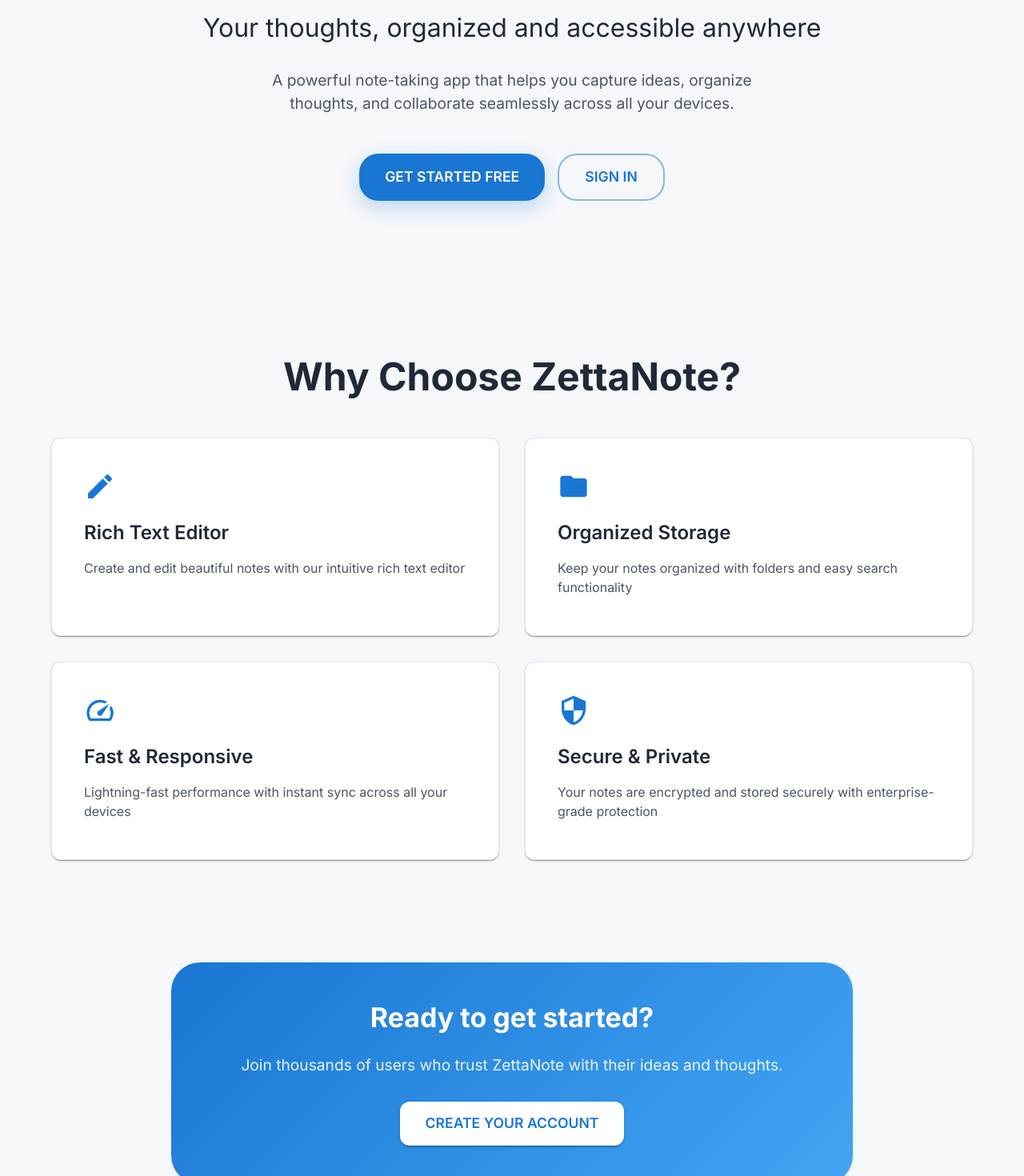
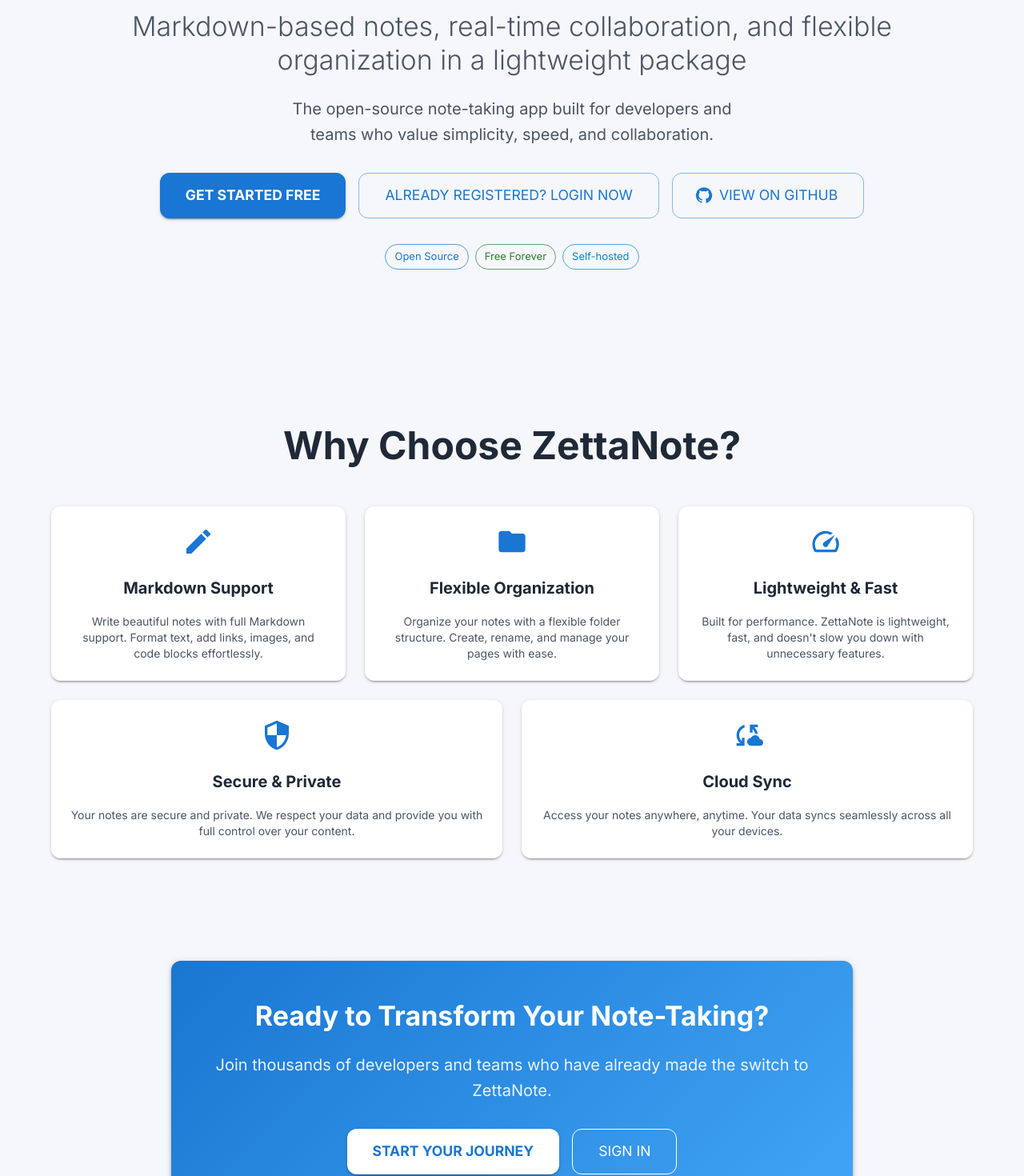
Before and after one commit to uniquepersun/ZettaNote, a React (Create React App) app in the folder frontend/: page / in a window 1280 px wide. Shown: the part 180-1650 px from the top of the page at 80% size. Built offline with nearby package versions, Linux system fonts and the light colour scheme.

Commit message:
feat: landing page enhancement

```diff
--- a/frontend/src/components/ui/RichMarkdownEditor.jsx
+++ b/frontend/src/components/ui/RichMarkdownEditor.jsx
@@ -180,6 +180,9 @@
                 case 'Enter':
                     e.preventDefault();
                     setIsPreviewMode(!isPreviewMode);
+                    break;
+                default:
+                    // No action for other keys
                     break;
             }
         }
--- a/frontend/src/pages/landingpage.jsx
+++ b/frontend/src/pages/landingpage.jsx
@@ -1,4 +1,5 @@
-import React, { useEffect, useState } from "react";
+// src/pages/Landing.jsx
+import React, { useEffect, useState } from 'react';
 import {
   Container,
   Typography,
@@ -12,126 +13,184 @@
   Slide,
   Zoom,
   Grow,
-    useTheme
-} from "@mui/material";
+} from '@mui/material';
 import {
   Edit as EditIcon,
   Folder as FolderIcon,
   Speed as SpeedIcon,
   Security as SecurityIcon,
   CloudSync as CloudIcon,
-    GitHub as GitHubIcon
-} from "@mui/icons-material";
-import { useNavigate } from "react-router-dom";
-import Navbar from "../components/ui/Navbar";
+  GitHub as GitHubIcon,
+  Dashboard as DashboardIcon,
+} from '@mui/icons-material';
+import { useNavigate } from 'react-router-dom';
+import Navbar from '../components/ui/Navbar';
+import { useAuth } from '../utils/auth';
 
-export default function Landingpage() {
+export default function Landing() {
   const navigate = useNavigate();
-    const theme = useTheme();
+  const { isAuthenticated, user } = useAuth();
   const [isVisible, setIsVisible] = useState(false);
-    const [isAuthenticated, setIsAuthenticated] = useState(false);
+  const [featureVisible, setFeatureVisible] = useState(false);
+  const [testimonialVisible, setTestimonialVisible] = useState(false);
 
   useEffect(() => {
-        setIsVisible(true);
-        // Check if user is logged in
-        const token = localStorage.getItem("token");
-        setIsAuthenticated(!!token);
+    // Hero section animation
+    const timer1 = setTimeout(() => setIsVisible(true), 300);
+
+    // Features section animation
+    const timer2 = setTimeout(() => setFeatureVisible(true), 800);
+
+    // Testimonials section animation
+    const timer3 = setTimeout(() => setTestimonialVisible(true), 1200);
+
+    return () => {
+      clearTimeout(timer1);
+      clearTimeout(timer2);
+      clearTimeout(timer3);
+    };
   }, []);
 
   const features = [
     {
-            icon: <EditIcon sx={{ fontSize: 40, color: theme.palette.primary.main }} />,
-            title: 'Rich Text Editor',
-            description: 'Create and edit beautiful notes with our intuitive rich text editor'
+      icon: <EditIcon sx={{ fontSize: 40, color: 'primary.main' }} />,
+      title: 'Markdown Support',
+      description:
+        'Write beautiful notes with full Markdown support. Format text, add links, images, and code blocks effortlessly.',
     },
     {
-            icon: <FolderIcon sx={{ fontSize: 40, color: theme.palette.primary.main }} />,
-            title: 'Organized Storage',
-            description: 'Keep your notes organized with folders and easy search functionality'
+      icon: <FolderIcon sx={{ fontSize: 40, color: 'primary.main' }} />,
+      title: 'Flexible Organization',
+      description:
+        'Organize your notes with a flexible folder structure. Create, rename, and manage your pages with ease.',
     },
     {
-            icon: <SpeedIcon sx={{ fontSize: 40, color: theme.palette.primary.main }} />,
-            title: 'Fast & Responsive',
-            description: 'Lightning-fast performance with instant sync across all your devices'
+      icon: <SpeedIcon sx={{ fontSize: 40, color: 'primary.main' }} />,
+      title: 'Lightweight & Fast',
+      description:
+        "Built for performance. ZettaNote is lightweight, fast, and doesn't slow you down with unnecessary features.",
     },
     {
-            icon: <SecurityIcon sx={{ fontSize: 40, color: theme.palette.primary.main }} />,
+      icon: <SecurityIcon sx={{ fontSize: 40, color: 'primary.main' }} />,
       title: 'Secure & Private',
-            description: 'Your notes are encrypted and stored securely with enterprise-grade protection'
-        }
+      description:
+        'Your notes are secure and private. We respect your data and provide you with full control over your content.',
+    },
+    {
+      icon: <CloudIcon sx={{ fontSize: 40, color: 'primary.main' }} />,
+      title: 'Cloud Sync',
+      description:
+        'Access your notes anywhere, anytime. Your data syncs seamlessly across all your devices.',
+    },
   ];
 
   return (
-        <Box sx={{ minHeight: '100vh', bgcolor: theme.palette.background.default }}>
+    <Box sx={{ minHeight: '100vh', bgcolor: 'background.default' }}>
+      {/* Navbar */}
       <Navbar />
-
       {/* Hero Section */}
       <Container maxWidth="lg" sx={{ pt: 12, pb: 8 }}>
-                <Fade in={isVisible} timeout={1000}>
         <Box sx={{ textAlign: 'center', mb: 8 }}>
+          <Box>
             <Typography
-                            variant="h1"
+              variant="h2"
+              component="h1"
               sx={{
-                                fontSize: { xs: '2.5rem', md: '4rem' },
-                                fontWeight: 800,
+                fontWeight: 'bold',
                 mb: 3,
-                                background: `linear-gradient(45deg, ${theme.palette.primary.main}, ${theme.palette.primary.light})`,
+                background: 'linear-gradient(45deg, #1976d2, #42a5f5)',
                 backgroundClip: 'text',
                 WebkitBackgroundClip: 'text',
-                                WebkitTextFillColor: 'transparent'
+                WebkitTextFillColor: 'transparent',
               }}
             >
               ZettaNote
             </Typography>
+          </Box>
+
+          <Slide direction="up" in={isVisible} timeout={800} style={{ transitionDelay: '400ms' }}>
+            <Box>
               <Typography
                 variant="h4"
                 sx={{
-                                mb: 4,
-                                color: theme.palette.text.primary,
-                                fontWeight: 500,
-                                fontSize: { xs: '1.5rem', md: '2rem' }
+                  mb: 3,
+                  color: 'text.secondary',
+                  fontWeight: 300,
                 }}
               >
-                            Your thoughts, organized and accessible anywhere
+                {isAuthenticated && user
+                  ? `Welcome back, ${user.name}! Ready to continue your note-taking journey?`
+                  : 'Markdown-based notes, real-time collaboration, and flexible organization in a lightweight package'}
               </Typography>
+            </Box>
+          </Slide>
+
+          <Slide direction="up" in={isVisible} timeout={800} style={{ transitionDelay: '600ms' }}>
+            <Box>
               <Typography
-                            variant="body1"
+                variant="h6"
                 sx={{
-                                mb: 6,
-                                color: theme.palette.text.secondary,
-                                fontSize: '1.2rem',
+                  mb: 4,
+                  color: 'text.secondary',
                   maxWidth: '600px',
-                                mx: 'auto'
+                  mx: 'auto',
+                  lineHeight: 1.6,
                 }}
               >
-                            A powerful note-taking app that helps you capture ideas, organize thoughts,
-                            and collaborate seamlessly across all your devices.
+                The open-source note-taking app built for developers and teams who value simplicity,
+                speed, and collaboration.
               </Typography>
-                        <Box sx={{ display: 'flex', gap: 2, justifyContent: 'center', flexWrap: 'wrap' }}>
+            </Box>
+          </Slide>
+
+          <Slide direction="up" in={isVisible} timeout={800} style={{ transitionDelay: '800ms' }}>
+            <Box>
               {isAuthenticated ? (
-                                // Show Dashboard button when logged in
+                // Show dashboard button for authenticated users
+                <Box sx={{ display: 'flex', gap: 2, justifyContent: 'center', mb: 4 }}>
                   <Button
                     variant="contained"
                     size="large"
+                    startIcon={<DashboardIcon />}
                     onClick={() => navigate('/home')}
                     sx={{
                       px: 4,
                       py: 1.5,
                       fontSize: '1.1rem',
-                                        fontWeight: 600,
-                                        borderRadius: 2,
-                                        boxShadow: `0 8px 25px ${theme.palette.primary.main}40`,
+                      fontWeight: 'bold',
+                      transition: 'all 0.3s ease',
                       '&:hover': {
                         transform: 'translateY(-2px)',
-                                            boxShadow: `0 12px 35px ${theme.palette.primary.main}60`
-                                        }
+                        boxShadow: 6,
+                      },
                     }}
                   >
                     Go to Dashboard
                   </Button>
+                  <Button
+                    variant="outlined"
+                    size="large"
+                    startIcon={<GitHubIcon />}
+                    onClick={() =>
+                      window.open('https://github.com/braydenidzenga/ZettaNote', '_blank')
+                    }
+                    sx={{
+                      px: 4,
+                      py: 1.5,
+                      fontSize: '1.1rem',
+                      transition: 'all 0.3s ease',
+                      '&:hover': {
+                        transform: 'translateY(-2px)',
+                        boxShadow: 4,
+                      },
+                    }}
+                  >
+                    View on GitHub
+                  </Button>
+                </Box>
               ) : (
-                                // Show Sign Up / Sign In buttons when not logged in
-                                <>
+                // Show auth buttons for non-authenticated users
+                <Box sx={{ display: 'flex', gap: 2, justifyContent: 'center', mb: 4 }}>
                   <Button
                     variant="contained"
                     size="large"
@@ -140,13 +199,12 @@
                       px: 4,
                       py: 1.5,
                       fontSize: '1.1rem',
-                                            fontWeight: 600,
-                                            borderRadius: 2,
-                                            boxShadow: `0 8px 25px ${theme.palette.primary.main}40`,
+                      fontWeight: 'bold',
+                      transition: 'all 0.3s ease',
                       '&:hover': {
                         transform: 'translateY(-2px)',
-                                                boxShadow: `0 12px 35px ${theme.palette.primary.main}60`
-                                            }
+                        boxShadow: 6,
+                      },
                     }}
                   >
                     Get Started Free
@@ -159,68 +217,142 @@
                       px: 4,
                       py: 1.5,
                       fontSize: '1.1rem',
-                                            fontWeight: 600,
-                                            borderRadius: 2,
-                                            borderWidth: 2,
+                      transition: 'all 0.3s ease',
                       '&:hover': {
-                                                borderWidth: 2,
-                                                transform: 'translateY(-2px)'
-                                            }
+                        transform: 'translateY(-2px)',
+                        boxShadow: 4,
+                      },
                     }}
                   >
-                                        Sign In
+                    Already registered? Login now
                   </Button>
-                                </>
+                  <Button
+                    variant="outlined"
+                    size="large"
+                    startIcon={<GitHubIcon />}
+                    onClick={() =>
+                      window.open('https://github.com/braydenidzenga/ZettaNote', '_blank')
+                    }
+                    sx={{
+                      px: 4,
+                      py: 1.5,
+                      fontSize: '1.1rem',
+                      transition: 'all 0.3s ease',
+                      '&:hover': {
+                        transform: 'translateY(-2px)',
+                        boxShadow: 4,
+                      },
+                    }}
+                  >
+                    View on GitHub
+                  </Button>
+                </Box>
               )}
             </Box>
+          </Slide>
+
+          <Slide direction="up" in={isVisible} timeout={800} style={{ transitionDelay: '1000ms' }}>
+            <Box>
+              <Box sx={{ display: 'flex', gap: 1, justifyContent: 'center', flexWrap: 'wrap' }}>
+                <Chip
+                  label="Open Source"
+                  color="primary"
+                  variant="outlined"
+                  sx={{
+                    transition: 'all 0.3s ease',
+                    '&:hover': {
+                      transform: 'scale(1.05)',
+                      bgcolor: 'primary.main',
+                      color: 'white',
+                    },
+                  }}
+                />
+                <Chip
+                  label="Free Forever"
+                  color="success"
+                  variant="outlined"
+                  sx={{
+                    transition: 'all 0.3s ease',
+                    '&:hover': {
+                      transform: 'scale(1.05)',
+                      bgcolor: 'success.main',
+                      color: 'white',
+                    },
+                  }}
+                />
+                <Chip
+                  label="Self-hosted"
+                  color="info"
+                  variant="outlined"
+                  sx={{
+                    transition: 'all 0.3s ease',
+                    '&:hover': {
+                      transform: 'scale(1.05)',
+                      bgcolor: 'info.main',
+                      color: 'white',
+                    },
+                  }}
+                />
               </Box>
-                </Fade>
+            </Box>
+          </Slide>
+        </Box>
       </Container>
 
       {/* Features Section */}
       <Container maxWidth="lg" sx={{ py: 8 }}>
-                <Typography
-                    variant="h3"
+        <Slide direction="up" in={featureVisible} timeout={800}>
+          <Box>
+            <Typography variant="h3" align="center" sx={{ mb: 6, fontWeight: 'bold' }}>
+              Why Choose ZettaNote?
+            </Typography>
+          </Box>
+        </Slide>
+        <Box
           sx={{
-                        textAlign: 'center',
-                        mb: 6,
-                        fontWeight: 700,
-                        color: theme.palette.text.primary
+            display: 'flex',
+            flexDirection: { xs: 'column', md: 'row' },
+            gap: 3,
+            flexWrap: 'wrap',
+            justifyContent: 'center',
           }}
         >
-                    Why Choose ZettaNote?
-                </Typography>
-                <Box sx={{
-                    display: 'grid',
-                    gridTemplateColumns: { xs: '1fr', md: '1fr 1fr' },
-                    gap: 4
-                }}>
           {features.map((feature, index) => (
             <Grow
-                            in={isVisible}
-                            timeout={1000 + index * 200}
               key={index}
+              in={featureVisible}
+              timeout={600}
+              style={{ transitionDelay: `${index * 100}ms` }}
             >
               <Card
+                elevation={2}
                 sx={{
-                                    p: 3,
-                                    height: '100%',
+                  flex: { xs: '1 1 100%', md: '1 1 calc(33.333% - 16px)' },
+                  minWidth: { xs: '100%', md: '300px' },
                   transition: 'all 0.3s ease',
-                                    border: '1px solid rgba(0,0,0,0.1)',
                   '&:hover': {
-                                        transform: 'translateY(-8px)',
-                                        boxShadow: '0 20px 40px rgba(0,0,0,0.1)'
-                                    }
+                    transform: 'translateY(-8px) scale(1.02)',
+                    boxShadow: 8,
+                    '& .feature-icon': {
+                      transform: 'scale(1.1) rotate(5deg)',
+                    },
+                  },
                 }}
               >
-                                <CardContent>
-                                    <Box sx={{ mb: 2 }}>
+                <CardContent sx={{ textAlign: 'center', p: 3 }}>
+                  <Box
+                    sx={{
+                      mb: 2,
+                      transition: 'transform 0.3s ease',
+                    }}
+                    className="feature-icon"
+                  >
                     {feature.icon}
                   </Box>
-                                    <Typography variant="h5" sx={{ mb: 2, fontWeight: 600 }}>
+                  <Typography variant="h6" sx={{ mb: 2, fontWeight: 'bold' }}>
                     {feature.title}
                   </Typography>
-                                    <Typography variant="body1" sx={{ color: theme.palette.text.secondary }}>
+                  <Typography variant="body2" color="text.secondary">
                     {feature.description}
                   </Typography>
                 </CardContent>
@@ -230,58 +362,145 @@
         </Box>
       </Container>
 
-            {/* CTA Section */}
+      {/* Benefits Section */}
+
+      {/* Final CTA Section */}
       <Container maxWidth="md" sx={{ py: 8 }}>
-                <Slide in={isVisible} direction="up" timeout={1500}>
+        <Fade in={testimonialVisible} timeout={1000} style={{ transitionDelay: '500ms' }}>
           <Paper
+            elevation={4}
             sx={{
               p: 6,
               textAlign: 'center',
-                            background: `linear-gradient(135deg, ${theme.palette.primary.main}, ${theme.palette.primary.light})`,
+              background: 'linear-gradient(135deg, #1976d2 0%, #42a5f5 100%)',
               color: 'white',
-                            borderRadius: 3
+              position: 'relative',
+              overflow: 'hidden',
+              '&::before': {
+                content: '""',
+                position: 'absolute',
+                top: 0,
+                left: '-100%',
+                width: '100%',
+                height: '100%',
+                background:
+                  'linear-gradient(90deg, transparent, rgba(255,255,255,0.1), transparent)',
+                animation: 'shimmer 3s infinite',
+              },
+              '@keyframes shimmer': {
+                '0%': { left: '-100%' },
+                '100%': { left: '100%' },
+              },
             }}
           >
-                        <Typography variant="h4" sx={{ mb: 3, fontWeight: 700 }}>
-                            {isAuthenticated ? "Welcome back!" : "Ready to get started?"}
+            <Zoom in={testimonialVisible} timeout={800} style={{ transitionDelay: '700ms' }}>
+              <Box>
+                <Typography variant="h4" sx={{ mb: 3, fontWeight: 'bold' }}>
+                  {isAuthenticated
+                    ? 'Your Notes Are Waiting!'
+                    : 'Ready to Transform Your Note-Taking?'}
                 </Typography>
-                        <Typography variant="body1" sx={{ mb: 4, fontSize: '1.2rem', opacity: 0.9 }}>
+              </Box>
+            </Zoom>
+            <Slide
+              direction="up"
+              in={testimonialVisible}
+              timeout={800}
+              style={{ transitionDelay: '900ms' }}
+            >
+              <Box>
+                <Typography variant="h6" sx={{ mb: 4, opacity: 0.9 }}>
                   {isAuthenticated
-                                ? "Continue organizing your thoughts and ideas with ZettaNote."
-                                : "Join thousands of users who trust ZettaNote with their ideas and thoughts."
-                            }
+                    ? 'Continue where you left off and keep building your knowledge base.'
+                    : 'Join thousands of developers and teams who have already made the switch to ZettaNote.'}
                 </Typography>
+              </Box>
+            </Slide>
+            <Slide
+              direction="up"
+              in={testimonialVisible}
+              timeout={800}
+              style={{ transitionDelay: '1100ms' }}
+            >
+              <Box>
+                {isAuthenticated ? (
+                  // Show different CTA for authenticated users
+                  <Box sx={{ display: 'flex', gap: 2, justifyContent: 'center', flexWrap: 'wrap' }}>
                     <Button
                       variant="contained"
                       size="large"
-                            onClick={() => navigate(isAuthenticated ? '/home' : '/signup')}
+                      startIcon={<DashboardIcon />}
+                      onClick={() => navigate('/home')}
                       sx={{
-                                bgcolor: 'white',
-                                color: theme.palette.primary.main,
                         px: 4,
                         py: 1.5,
                         fontSize: '1.1rem',
-                                fontWeight: 600,
+                        fontWeight: 'bold',
+                        bgcolor: 'white',
+                        color: 'primary.main',
+                        transition: 'all 0.3s ease',
                         '&:hover': {
-                                    bgcolor: theme.palette.grey[100],
-                                    transform: 'translateY(-2px)'
-                                }
+                          bgcolor: 'grey.100',
+                          transform: 'translateY(-2px) scale(1.05)',
+                          boxShadow: 6,
+                        },
                       }}
                     >
-                            {isAuthenticated ? "Go to Dashboard" : "Create Your Account"}
+                      Continue to Dashboard
                     </Button>
+                  </Box>
+                ) : (
+                  // Show auth CTAs for non-authenticated users
+                  <Box sx={{ display: 'flex', gap: 2, justifyContent: 'center', flexWrap: 'wrap' }}>
+                    <Button
+                      variant="contained"
+                      size="large"
+                      onClick={() => navigate('/signup')}
+                      sx={{
+                        px: 4,
+                        py: 1.5,
+                        fontSize: '1.1rem',
+                        fontWeight: 'bold',
+                        bgcolor: 'white',
+                        color: 'primary.main',
+                        transition: 'all 0.3s ease',
+                        '&:hover': {
+                          bgcolor: 'grey.100',
+                          transform: 'translateY(-2px) scale(1.05)',
+                          boxShadow: 6,
+                        },
+                      }}
+                    >
+                      Start Your Journey
+                    </Button>
+                    <Button
+                      variant="outlined"
+                      size="large"
+                      onClick={() => navigate('/login')}
+                      sx={{
+                        px: 4,
+                        py: 1.5,
+                        fontSize: '1.1rem',
+                        borderColor: 'white',
+                        color: 'white',
+                        transition: 'all 0.3s ease',
+                        '&:hover': {
+                          borderColor: 'white',
+                          bgcolor: 'rgba(255,255,255,0.1)',
+                          transform: 'translateY(-2px) scale(1.05)',
+                          boxShadow: 4,
+                        },
+                      }}
+                    >
+                      Sign In
+                    </Button>
+                  </Box>
+                )}
+              </Box>
+            </Slide>
           </Paper>
-                </Slide>
+        </Fade>
       </Container>
-
-            {/* Footer */}
-            <Box sx={{ bgcolor: theme.palette.grey[800], color: 'white', py: 4, mt: 8 }}>
-                <Container maxWidth="lg">
-                    <Typography variant="body2" sx={{ textAlign: 'center', opacity: 0.8 }}>
-                        © 2025 ZettaNote. All rights reserved.
-                    </Typography>
-                </Container>
-            </Box>
     </Box>
   );
 }
```
Lines whose indentation alone changed are shown as unchanged.
